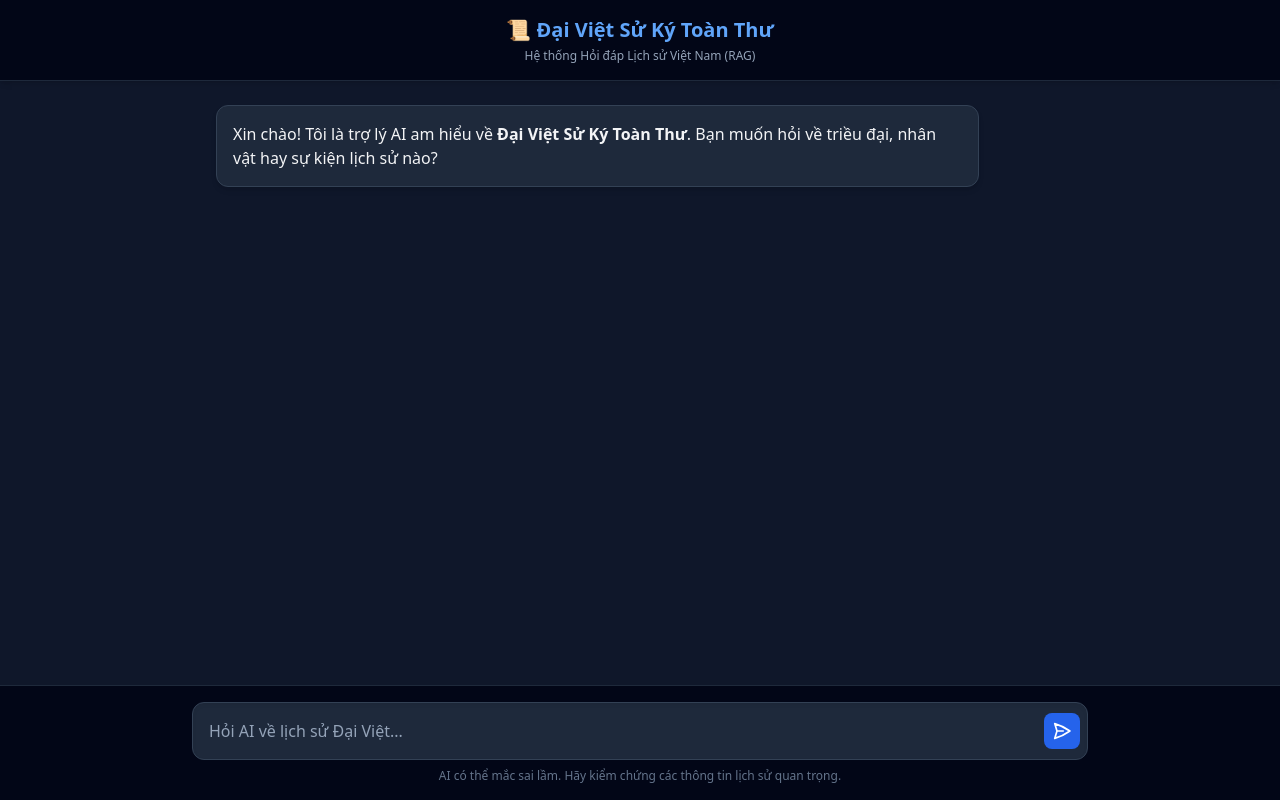
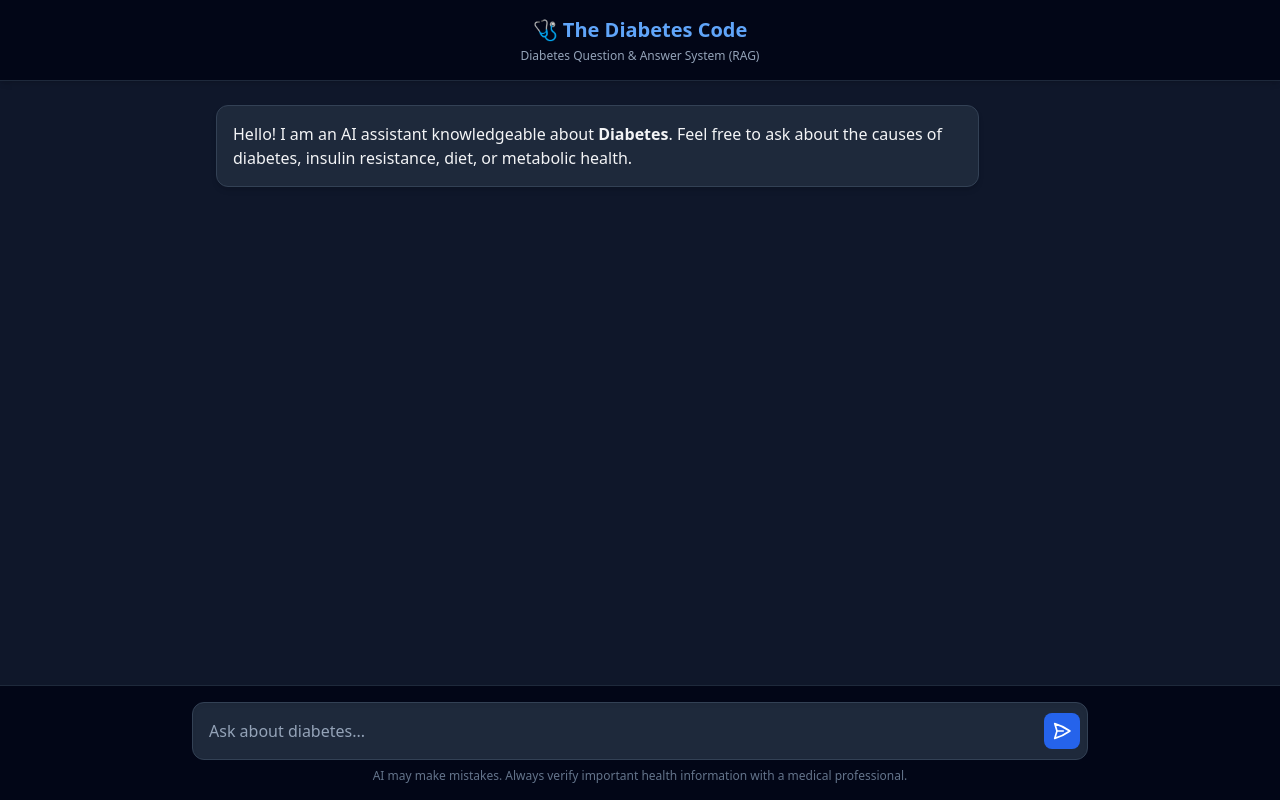
Before and after one commit to ImHuan/rag-vietnam-history, a plain HTML site: page index.html in a window 1280 px wide. Drawn offline with nearby package versions, Linux system fonts and the light colour scheme.

Commit message:
Update index.html

```diff
--- a/index.html
+++ b/index.html
@@ -1,9 +1,9 @@
 <!DOCTYPE html>
-<html lang="vi">
+<html lang="en">
 <head>
     <meta charset="UTF-8">
     <meta name="viewport" content="width=device-width, initial-scale=1.0">
-    <title>Đại Việt Sử Ký Toàn Thư - AI Chatbot</title>
+    <title>The Diabetes Code - AI Chatbot</title>
     <script src="https://cdn.tailwindcss.com"></script>
     <script src="https://cdn.jsdelivr.net/npm/marked/marked.min.js"></script>
 
@@ -19,14 +19,15 @@
 <body class="bg-slate-900 text-gray-100 h-screen flex flex-col font-sans">
 
     <header class="bg-slate-950 p-4 shadow-md text-center border-b border-slate-800">
-        <h1 class="text-xl font-bold text-blue-400">📜 Đại Việt Sử Ký Toàn Thư</h1>
-        <p class="text-xs text-slate-400 mt-1">Hệ thống Hỏi đáp Lịch sử Việt Nam (RAG)</p>
+        <h1 class="text-xl font-bold text-blue-400">🩺 The Diabetes Code</h1>
+        <p class="text-xs text-slate-400 mt-1">Diabetes Question & Answer System (RAG)</p>
     </header>
 
     <main class="flex-1 overflow-y-auto p-4 sm:p-6 w-full max-w-4xl mx-auto flex flex-col" id="chat-box">
         <div class="text-left mb-6">
             <div class="bg-slate-800 p-4 rounded-xl inline-block max-w-[90%] shadow-md border border-slate-700">
-                Xin chào! Tôi là trợ lý AI am hiểu về <strong>Đại Việt Sử Ký Toàn Thư</strong>. Bạn muốn hỏi về triều đại, nhân vật hay sự kiện lịch sử nào?
+                Hello! I am an AI assistant knowledgeable about <strong>Diabetes</strong>.
+                Feel free to ask about the causes of diabetes, insulin resistance, diet, or metabolic health.
             </div>
         </div>
     </main>
@@ -38,21 +39,23 @@
                     type="text"
                     id="question-input"
                     class="w-full bg-slate-800 text-white rounded-xl pl-4 pr-12 py-4 focus:outline-none focus:ring-2 focus:ring-blue-500 border border-slate-700 shadow-inner placeholder-slate-400"
-                    placeholder="Hỏi AI về lịch sử Đại Việt..."
+                    placeholder="Ask about diabetes..."
                     autocomplete="off"
                     required
                 >
                 <button
                     type="submit"
                     class="absolute right-2 top-1/2 transform -translate-y-1/2 bg-blue-600 hover:bg-blue-500 text-white p-2 rounded-lg transition-colors"
-                    title="Gửi câu hỏi"
+                    title="Send question"
                 >
                     <svg xmlns="http://www.w3.org/2000/svg" fill="none" viewBox="0 0 24 24" stroke-width="2" stroke="currentColor" class="w-5 h-5">
                         <path stroke-linecap="round" stroke-linejoin="round" d="M6 12L3.269 3.126A59.768 59.768 0 0121.485 12 59.77 59.77 0 013.27 20.876L5.999 12zm0 0h7.5" />
                     </svg>
                 </button>
             </form>
-            <p class="text-center text-xs text-slate-500 mt-2">AI có thể mắc sai lầm. Hãy kiểm chứng các thông tin lịch sử quan trọng.</p>
+            <p class="text-center text-xs text-slate-500 mt-2">
+                AI may make mistakes. Always verify important health information with a medical professional.
+            </p>
         </div>
     </footer>
 
@@ -77,7 +80,7 @@
 
             const loading = document.createElement("div");
             loading.className = "text-left text-blue-400 italic mb-6 animate-pulse text-sm ml-2";
-            loading.textContent = "AI đang tra cứu sử liệu...";
+            loading.textContent = "AI is searching the medical text...";
             chatBox.appendChild(loading);
             scrollToBottom();
 
@@ -96,7 +99,7 @@
 
             } catch (error) {
                 loading.remove();
-                appendBot("⚠️ Đã có lỗi xảy ra khi kết nối với máy chủ.");
+                appendBot("⚠️ An error occurred while connecting to the server.");
             }
 
             scrollToBottom();
```
